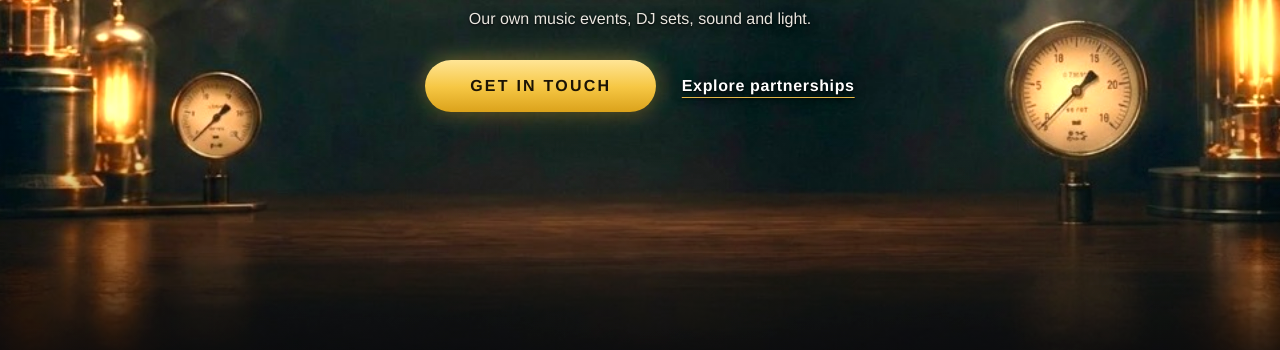
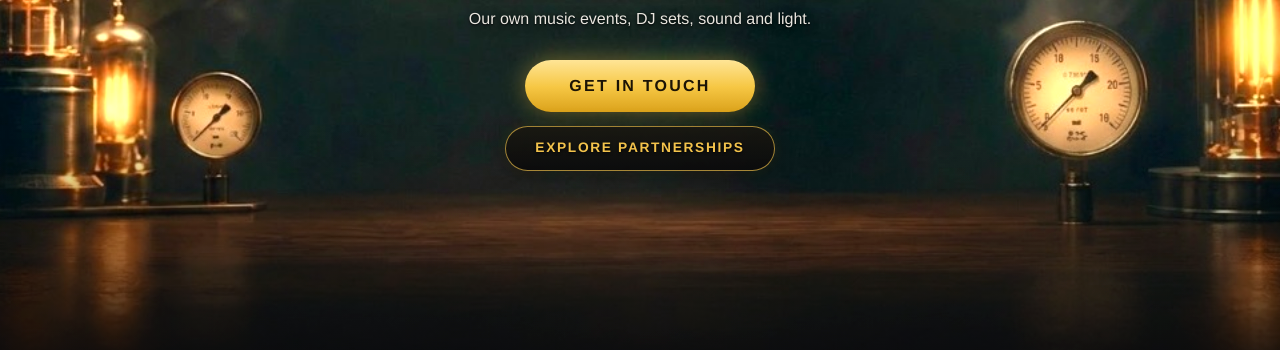
Before and after one commit to Alexandr-Styopin/Lepricon-lab, a plain HTML site: page index.html in a window 1280 px wide. Shown: the part 450-800 px from the top of the page. Drawn offline with Linux system fonts and the light colour scheme.

Commit message:
Hero section: convert Explore partnerships into dark glowing button under primary CTA

```diff
--- a/css/extras.css
+++ b/css/extras.css
@@ -75,10 +75,37 @@ main h2:not(.sr-only) {
 }
 .hero-actions {
   display: flex;
-  flex-wrap: wrap;
+  flex-direction: column;
   align-items: center;
   justify-content: center;
-  gap: 1rem 1.6rem;
+  gap: .85rem;
+}
+.hero .btn-hero-dark {
+  position: relative;
+  overflow: hidden;
+  padding: .65rem 1.85rem;
+  font-size: .86rem;
+  font-weight: 700;
+  letter-spacing: .12em;
+  text-transform: uppercase;
+  border-radius: 999px;
+  border: 1.5px solid rgba(243, 195, 76, .65);
+  background: linear-gradient(180deg, rgba(26, 23, 16, .88) 0%, rgba(11, 11, 12, .95) 100%);
+  color: #f3c34c;
+  box-shadow: 0 4px 18px rgba(0, 0, 0, .5), 0 0 12px rgba(243, 195, 76, .12);
+  text-shadow: 0 1px 3px rgba(0, 0, 0, .85);
+  transition: transform .2s ease, border-color .2s ease, box-shadow .2s ease, color .2s ease, background .2s ease;
+}
+.hero .btn-hero-dark::after {
+  background: linear-gradient(100deg, transparent 30%, rgba(243, 195, 76, .45) 45%, rgba(255, 255, 255, .85) 50%, rgba(243, 195, 76, .45) 55%, transparent 70%);
+  animation-delay: -3.8s;
+}
+.hero .btn-hero-dark:hover {
+  transform: translateY(-2px);
+  border-color: #f3c34c;
+  color: #ffffff;
+  background: linear-gradient(180deg, rgba(38, 32, 20, .92) 0%, rgba(15, 14, 12, .98) 100%);
+  box-shadow: 0 6px 22px rgba(0, 0, 0, .6), 0 0 20px rgba(243, 195, 76, .35);
 }
 .link-secondary {
   color: #ffffff;
--- a/index.html
+++ b/index.html
@@ -7,7 +7,7 @@
 <title>Leprechaun Lab – Events &amp; Production in Ireland</title>
 <meta name="description" content="Leprechaun Lab organises music events and provides DJ sets, sound, lighting and technical production in Ireland. Partner with us as a sponsor, artist or venue.">
 <link rel="stylesheet" href="css/style.css?v=21">
-<link rel="stylesheet" href="css/extras.css?v=6">
+<link rel="stylesheet" href="css/extras.css?v=7">
 </head>
 <body>
 
@@ -54,7 +54,7 @@
     <p class="hero-sub">Our own music events, DJ sets, sound and light.</p>
     <div class="hero-actions">
       <a class="btn btn-shine" href="#contact">Get in touch</a>
-      <a class="link-secondary" href="#collab">Explore partnerships</a>
+      <a class="btn btn-sm btn-hero-dark btn-shine" href="#collab">Explore partnerships</a>
     </div>
   </section>
 
```
